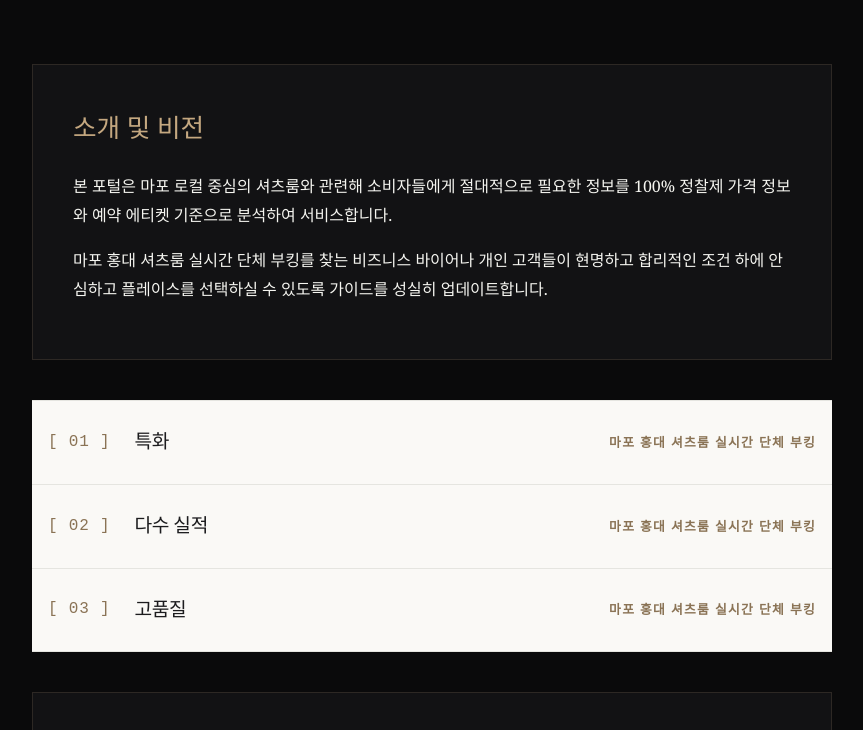
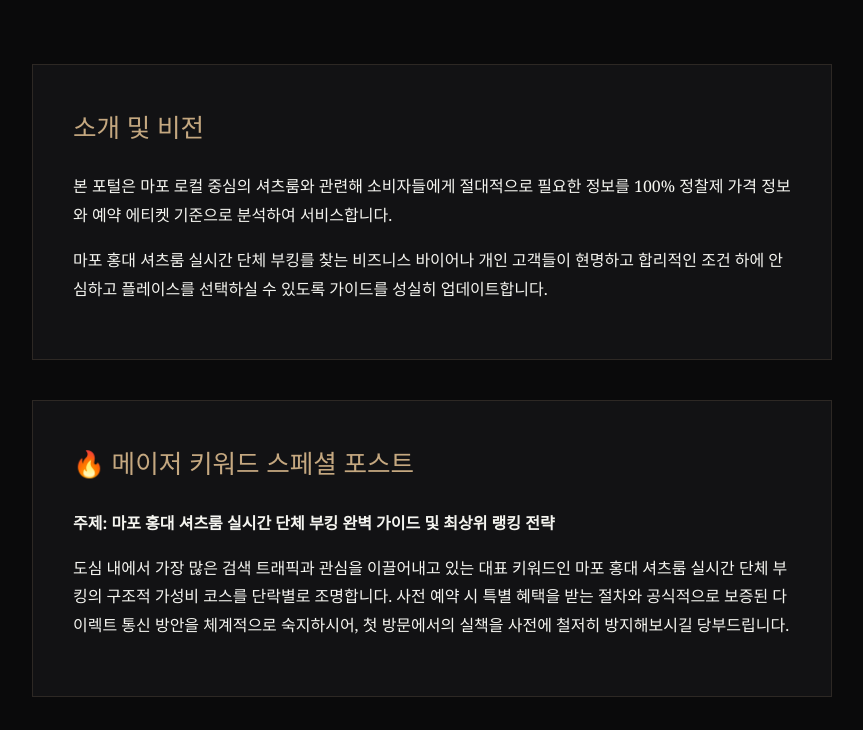
Before and after one commit to cosmos0111-cmyk/bp-t1-shirtsroom-web, a plain HTML site: page index.html in a window 1280 px wide. Shown: the top 730 px of the page, without its empty margins (208-1071 px from the left). Drawn offline with Linux system fonts and the light colour scheme.

Commit message:
deploy: update to Gemini HTML

```diff
--- a/index.html
+++ b/index.html
@@ -114,8 +114,6 @@
       text-align: right;
     }
   </style>
-<meta property="og:image" content="og-image.svg">
-<link rel="icon" type="image/svg+xml" href="favicon.svg">
 </head>
 <body>
   <div class="container">
@@ -126,30 +124,6 @@
       <p>본 포털은 마포 로컬 중심의 셔츠룸와 관련해 소비자들에게 절대적으로 필요한 정보를 100% 정찰제 가격 정보와 예약 에티켓 기준으로 분석하여 서비스합니다.</p>
       <p>마포 홍대 셔츠룸 실시간 단체 부킹를 찾는 비즈니스 바이어나 개인 고객들이 현명하고 합리적인 조건 하에 안심하고 플레이스를 선택하실 수 있도록 가이드를 성실히 업데이트합니다.</p>
     </section>
-
-<!-- SEO Visual 2: 셔츠룸 Cardless Editorial List -->
-<div class="seo-visual-cards" role="img" aria-label="마포 홍대 셔츠룸 실시간 단체 부킹 셔츠룸 — 강남 셔츠룸 정보"
-     style="display:flex;flex-direction:column;gap:0;margin:40px 0;border-top:1px solid #e5e5e0;border-bottom:1px solid #e5e5e0;background:#faf9f6">
-  <div style="display:flex;align-items:center;justify-content:space-between;padding:24px 16px;border-bottom:1px solid #e5e5e0;background:transparent">
-    <div style="display:flex;align-items:center;gap:24px">
-      <span style="font-family:monospace;font-size:1rem;color:#8a7355;letter-spacing:0.05em;font-weight:500">[ 01 ]</span>
-      <span style="font-family:serif;font-weight:400;font-size:1.2rem;color:#1c1c1e;letter-spacing:-0.02em">특화</span>
-    </div>
-    <span style="font-family:sans-serif;font-size:0.8rem;letter-spacing:0.1em;text-transform:uppercase;color:#8a7355;font-weight:600">마포 홍대 셔츠룸 실시간 단체 부킹</span>
-  </div><div style="display:flex;align-items:center;justify-content:space-between;padding:24px 16px;border-bottom:1px solid #e5e5e0;background:transparent">
-    <div style="display:flex;align-items:center;gap:24px">
-      <span style="font-family:monospace;font-size:1rem;color:#8a7355;letter-spacing:0.05em;font-weight:500">[ 02 ]</span>
-      <span style="font-family:serif;font-weight:400;font-size:1.2rem;color:#1c1c1e;letter-spacing:-0.02em">다수 실적</span>
-    </div>
-    <span style="font-family:sans-serif;font-size:0.8rem;letter-spacing:0.1em;text-transform:uppercase;color:#8a7355;font-weight:600">마포 홍대 셔츠룸 실시간 단체 부킹</span>
-  </div><div style="display:flex;align-items:center;justify-content:space-between;padding:24px 16px;border-bottom:none;background:transparent">
-    <div style="display:flex;align-items:center;gap:24px">
-      <span style="font-family:monospace;font-size:1rem;color:#8a7355;letter-spacing:0.05em;font-weight:500">[ 03 ]</span>
-      <span style="font-family:serif;font-weight:400;font-size:1.2rem;color:#1c1c1e;letter-spacing:-0.02em">고품질</span>
-    </div>
-    <span style="font-family:sans-serif;font-size:0.8rem;letter-spacing:0.1em;text-transform:uppercase;color:#8a7355;font-weight:600">마포 홍대 셔츠룸 실시간 단체 부킹</span>
-  </div>
-</div>
 
 
     <!-- T1 Premium Layout Content (Major / Minor posts + Reviews) -->
@@ -178,9 +152,7 @@
         <span class="reviewer-name">- 합정동 이*진 님 (20대 정기모임 총무)</span>
       </div>
 
-
-<div class="seo-visual-divider" role="separator" aria-label="마포 홍대 셔츠룸 실시간 단체 부킹 구분선" style="margin:32px 0;text-align:center;color:#e5e5e0;font-size:0.85rem;letter-spacing:0.5em">◆ ◆ ◆</div>
-</section>
+    </section>
 
   </div>
   <footer>
```
